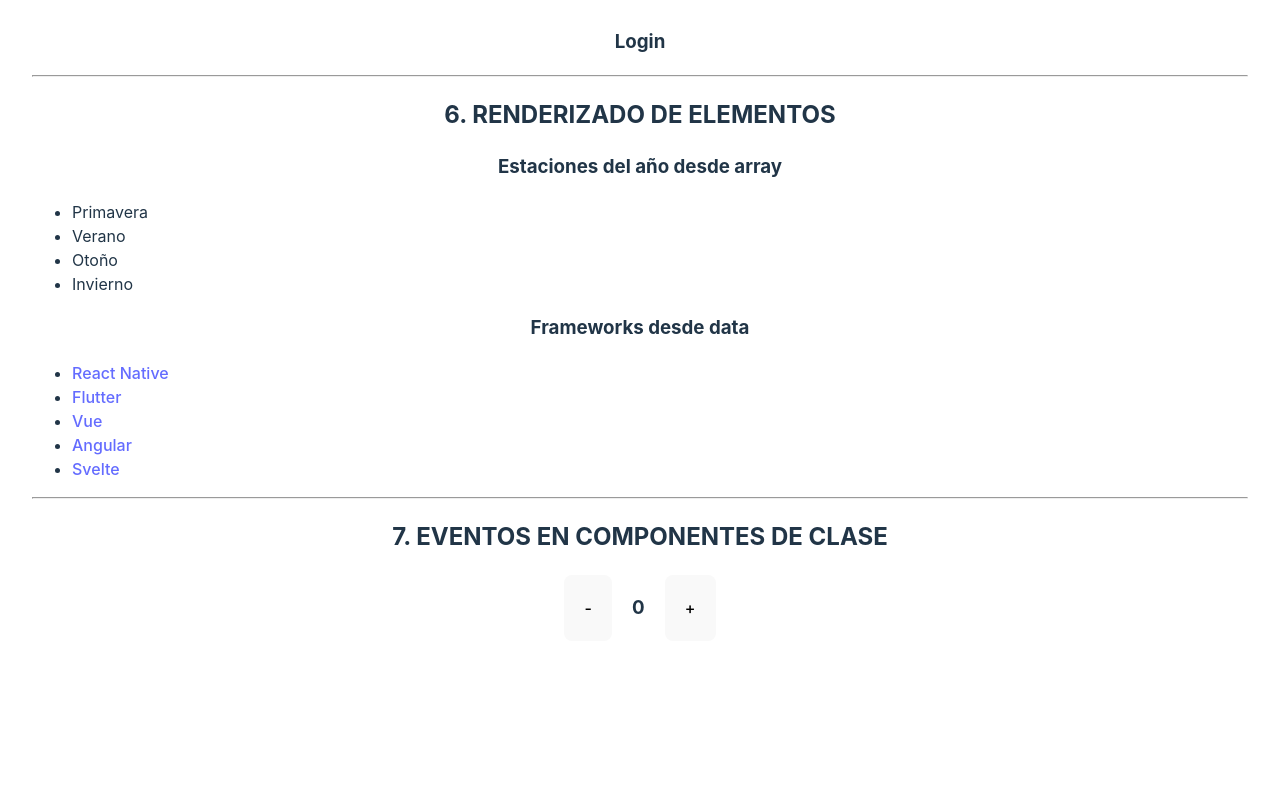
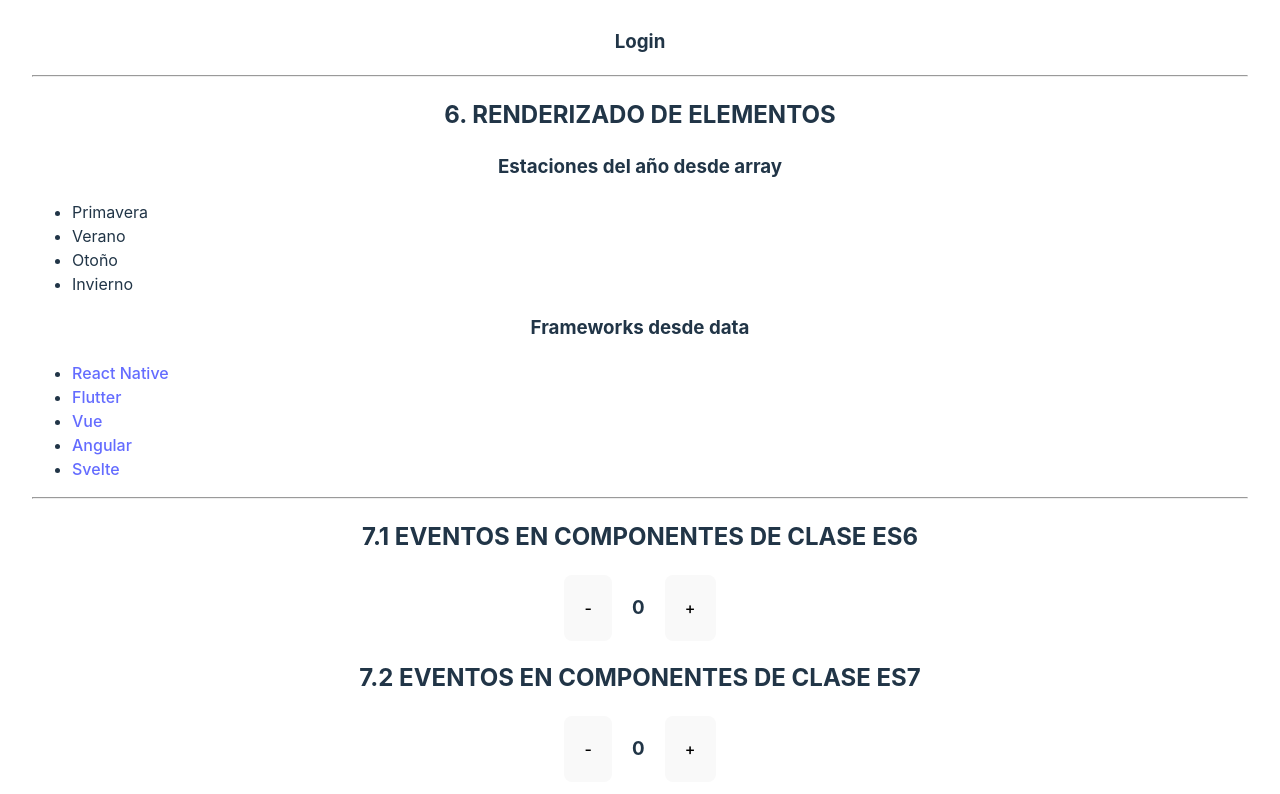
Before and after one commit to ignaciojavier27/materia-react, a React (Vite) app: page / in a window 1280 px wide. Shown: the part 1442-2236 px from the top of the page. Built offline with nearby package versions, Linux system fonts and the light colour scheme.

Commit message:
Eventos de componentes clase

```diff
--- a/src/App.jsx
+++ b/src/App.jsx
@@ -1,7 +1,7 @@
 import './App.css'
 import Componentes from './components/Componentes'
 import Estado from './components/Estado'
-import EventosClase from './components/EventosClase'
+import {EventosClaseES6, EventosClaseES7} from './components/EventosClase'
 import FormatoJSX from './components/FormatoJSX'
 import Propiedades from './components/Propiedades'
 import RenderizadoCondicional from './components/RenderizadoCondicional'
@@ -33,8 +33,8 @@ function App() {
       <hr />
       <RenderizadoElementos />
       <hr />
-      <EventosClase />
-
+      <EventosClaseES6 />
+      <EventosClaseES7 />
 
       <br /><br /><br /><br /><br /><br /><br /><br /><br /><br />
 
--- a/src/components/EventosClase.jsx
+++ b/src/components/EventosClase.jsx
@@ -1,5 +1,5 @@
 import { Component } from "react"
-class EventosClase extends Component {
+export class EventosClaseES6 extends Component {
 
     constructor(props){
         super(props);
@@ -26,7 +26,7 @@ class EventosClase extends Component {
     render(){
         return(
             <div>
-                <h2>7. EVENTOS EN COMPONENTES DE CLASE</h2>
+                <h2>7.1 EVENTOS EN COMPONENTES DE CLASE ES6</h2>
                 <div style={{display: 'flex', gap:20, justifyContent: 'center'}}>
                     <button onClick={this.decrementar}>-</button>
                     <h3>{this.state.contador}</h3>
@@ -37,4 +37,34 @@ class EventosClase extends Component {
     }
 }
 
-export default EventosClase
+export class EventosClaseES7 extends Component {
+
+    state = {
+        contador: 0
+    }
+
+    incrementar = () => {
+        this.setState ({
+            contador: this.state.contador + 1
+        })
+    }
+
+    decrementar = () => {
+        this.setState({
+            contador: this.state.contador - 1
+        })
+    }
+
+    render(){
+        return(
+            <div>
+                <h2>7.2 EVENTOS EN COMPONENTES DE CLASE ES7</h2>
+                <div style={{display: 'flex', gap:20, justifyContent: 'center'}}>
+                    <button onClick={this.decrementar}>-</button>
+                    <h3>{this.state.contador}</h3>
+                    <button onClick={this.incrementar}>+</button>
+                </div>
+            </div>
+        )
+    }
+}
```
